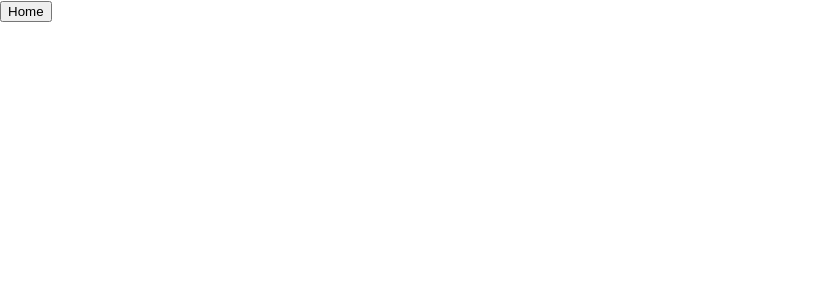
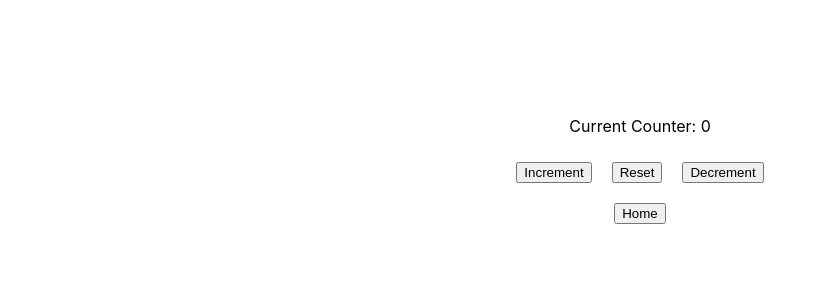
Before and after one commit to timmyjose-experiments/advanced-react, a React (Create React App) app: page /usestate-demo in a window 1280 px wide. Shown: the top 300 px of the page, without its empty margins (0-827 px from the left). Built offline with nearby package versions, Linux system fonts and the light colour scheme.

Commit message:
feat: useReducer.

```diff
--- a/src/App.tsx
+++ b/src/App.tsx
@@ -3,6 +3,7 @@ import Home from './pages/Home'
 import CustomHookDemo from './pages/CustomHookDemo'
 import NoMatch from './pages/404'
 import UseStateDemo from './pages/UseStateDemo'
+import UseReducerDemo from './pages/UseReducerDemo'
 
 const App = () => {
   return (
@@ -11,6 +12,7 @@ const App = () => {
         <Route path='/' element={<Home />} />
         <Route path='/custom-hook-demo' element={<CustomHookDemo />} />
         <Route path='/usestate-demo' element={<UseStateDemo/>} />
+        <Route path='/usereducer-demo' element={<UseReducerDemo />} />
         <Route path='*' element={<NoMatch />} />
       </Routes>
     </>
--- /dev/null
+++ b/src/globalStyles.ts
@@ -0,0 +1,12 @@
+export const globalStyles = {
+  container: {
+    marginTop: 100,
+    display: 'flex',
+    flexDirection: 'column' as 'column',
+    justifyContent: 'center',
+    alignItems: 'center',
+  },
+  button: {
+    margin: 10
+  }
+}
--- a/src/pages/Home.tsx
+++ b/src/pages/Home.tsx
@@ -1,16 +1,25 @@
 import { useNavigate } from "react-router-dom"
+import { globalStyles } from "../globalStyles"
 
 const Home = () => {
   const navigate = useNavigate()
 
   return (
     <div>
-      <h1>Home</h1>
-      <div style={styles.container}>
-        <button onClick={() => navigate('/usestate-demo')}>
+      <div style={globalStyles.container}>
+        <button
+          style={globalStyles.button}
+          onClick={() => navigate('/usestate-demo')}>
           useState Demo
         </button>
-        <button onClick={() => navigate('custom-hook-demo')}>
+        <button
+          style={globalStyles.button}
+          onClick={() => navigate('/usereducer-demo')}>
+            useReducer Demo
+        </button>
+        <button
+          style={globalStyles.button}
+          onClick={() => navigate('custom-hook-demo')}>
           Custom Hook Demo
         </button>
       </div>
@@ -18,12 +27,4 @@ const Home = () => {
   )
 }
 
-const styles = {
-  container: {
-    display: 'flex',
-    justifyContent: 'center',
-    alignItems: 'center'
-  }
-}
-
 export default Home
--- /dev/null
+++ b/src/pages/UseReducerDemo.tsx
@@ -0,0 +1,68 @@
+import { useNavigate } from "react-router-dom"
+import { globalStyles } from "../globalStyles"
+import { Reducer, useReducer } from "react"
+
+type CounterState =  {
+  value: number
+}
+
+const initialCounterState: CounterState = {
+  value: 0
+}
+
+type CounterAction = 'increment' | 'decrement' | 'reset'
+
+const counterReducer = (state: CounterState, action: CounterAction): CounterState => {
+  if (action === 'increment') {
+    return {
+      ...state,
+      value: state.value + 1
+    }
+  } else if (action === 'decrement') {
+    return {
+      ...state,
+      value: state.value - 1
+    }
+  } else {
+    return {
+      ...state,
+      value: 0
+    }
+  }
+}
+
+const UseReducerDemo = () => {
+  const navigate = useNavigate()
+
+  const [state, dispatch] = useReducer<Reducer<CounterState, CounterAction>>(counterReducer, initialCounterState)
+
+  return (
+    <div style={globalStyles.container}>
+      <p>Counter: {state.value}</p>
+      <div style={{ flexDirection: 'row' as 'row'}}>
+        <button
+          style={globalStyles.button}
+          onClick={() => dispatch('increment')}>
+          Increment
+        </button>
+        <button
+          style={globalStyles.button}
+          onClick={() => dispatch('reset')}>
+          Reset
+        </button>
+        <button
+          style={globalStyles.button}
+          onClick={() => dispatch('decrement')}>
+          Decrement
+        </button>
+      </div>
+      <button
+        style={globalStyles.button}
+        onClick={() => navigate('/')}>
+          Home
+      </button>
+    </div>
+  )
+}
+
+export default UseReducerDemo
--- a/src/pages/UseStateDemo.tsx
+++ b/src/pages/UseStateDemo.tsx
@@ -1,5 +1,6 @@
 import { useState } from 'react'
 import { useNavigate } from 'react-router-dom'
+import { globalStyles } from '../globalStyles'
 
 const UseStateDemo = () => {
   const navigate = useNavigate()
@@ -7,11 +8,31 @@ const UseStateDemo = () => {
   const [counter, setCounter] = useState<number>(0)
 
   return (
-    <>
-      <button onClick={() => navigate('/')}>
+    <div style={globalStyles.container}>
+      <p>Current Counter: {counter}</p>
+      <div style={{ flexDirection: 'row' as 'row'}}>
+        <button
+          style={globalStyles.button}
+          onClick={() => setCounter(prev => prev + 1)}>
+          Increment
+        </button>
+        <button
+          style={globalStyles.button}
+          onClick={() => setCounter(0)}>
+            Reset
+        </button>
+        <button
+          style={globalStyles.button}
+          onClick={() => setCounter(prev => prev - 1)}>
+            Decrement
+        </button>
+      </div>
+      <button
+        style={globalStyles.button}
+        onClick={() => navigate('/')}>
         Home
       </button>
-    </>
+    </div>
   )
 }
 
```
